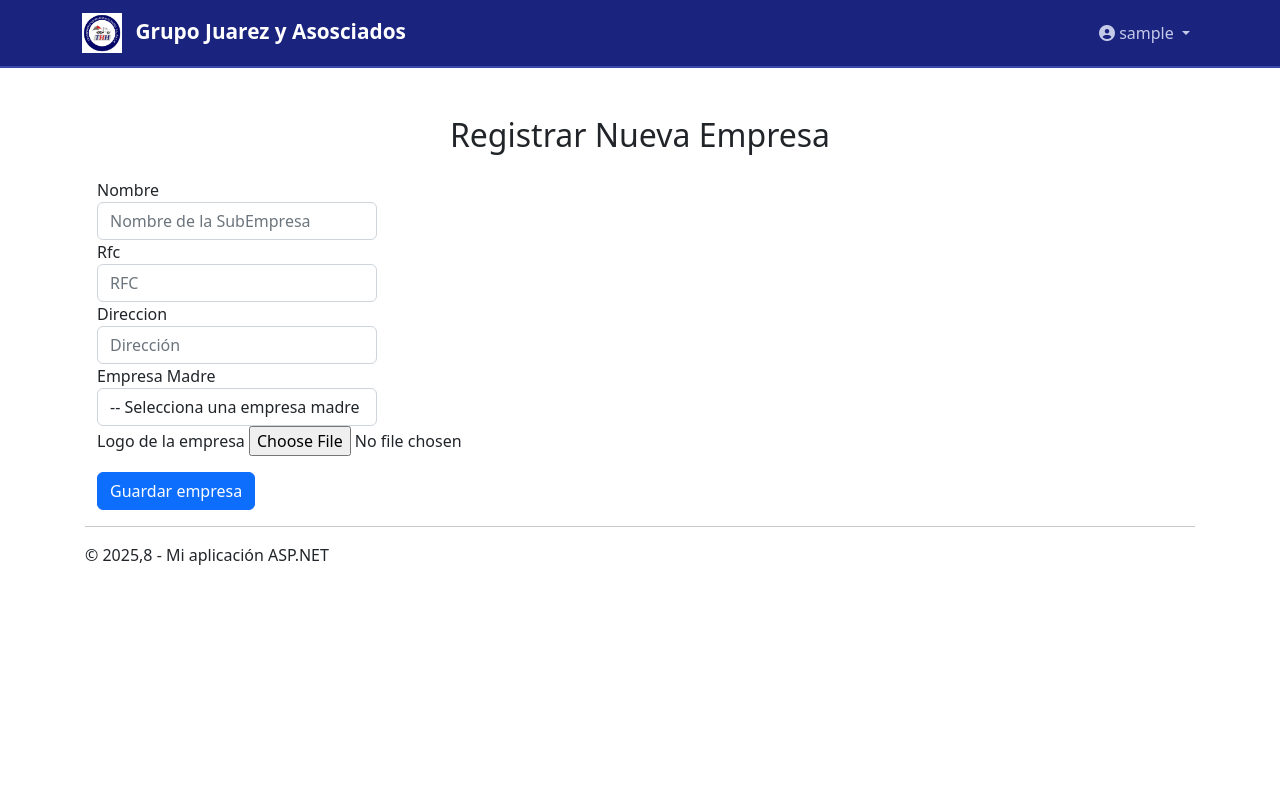
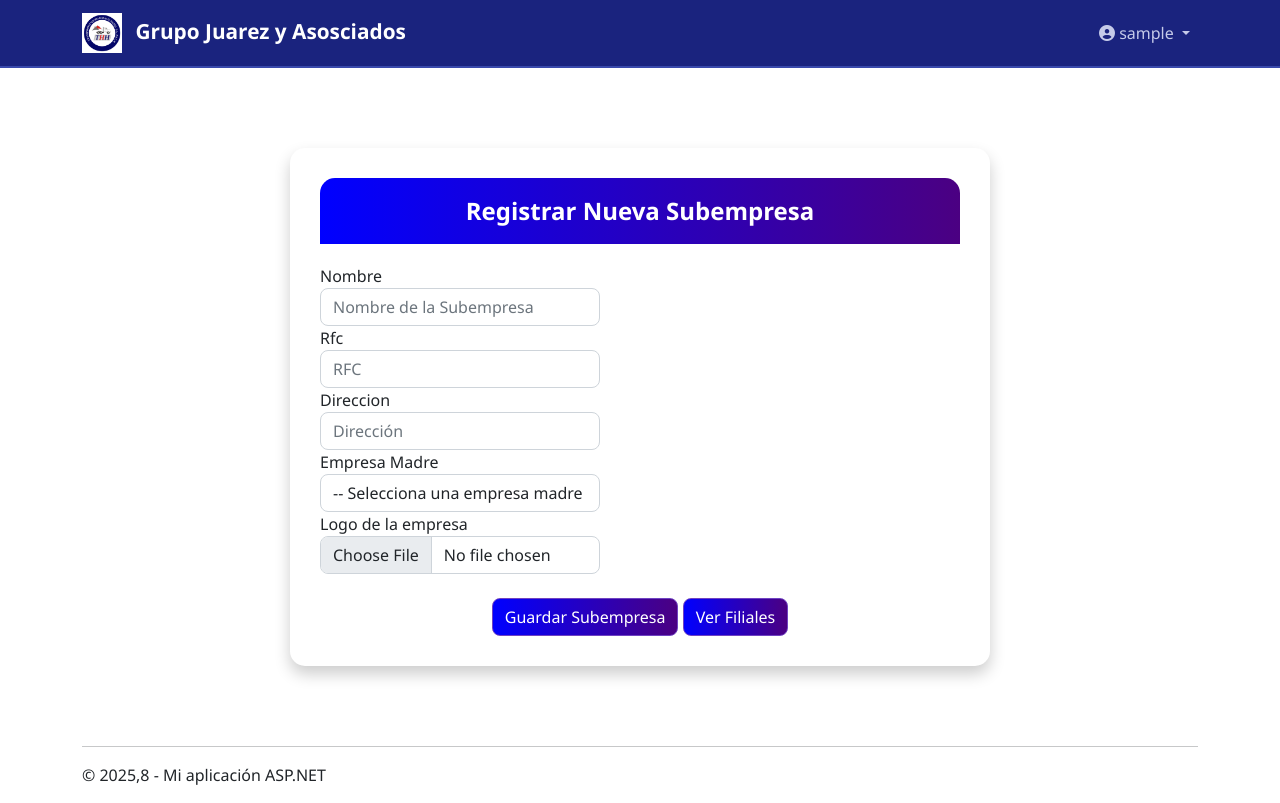
Before and after one commit to Oscarsalin12/Proyecto_Estadias, an ASP.NET MVC app: page /Empresas/InsertarSubEmpresa in a window 1280 px wide. Before the commit the page ends 565 px from the top, so only its background shows below. Run offline with ASP.NET Core 8 and stand-ins for ASP.NET MVC 5, Linux system fonts and the light colour scheme; the visitor is signed in with stand-in values (Sample User, id 1); data that the repository does not hold is empty; the project's own start-up code is not run, and a stand-in starts its controllers and pages; some libraries are stand-ins or nearby versions.

Commit message:
correcion de vistas de empresas, impementacion de cambio de contrasenas,

```diff
--- a/Proyecto_Estadias/Controllers/EmpresasController.cs
+++ b/Proyecto_Estadias/Controllers/EmpresasController.cs
@@ -1,3 +1,4 @@
+using Org.BouncyCastle.Crypto;
 using Proyecto_Estadias.Infraestructura;
 using Proyecto_Estadias.Models;
 using Proyecto_Estadias.Services;
@@ -36,11 +37,21 @@ namespace Proyecto_Estadias.Controllers
         }
 
         [HttpGet]
-        public ActionResult InsertarSubEmpresa()
+        public ActionResult InsertarSubEmpresa(int? idEmpresaMadre)
         {
-            ViewBag.Empresas = new SelectList(authServices.GetAllEmpresas(),"Id","Nombre");
-            return View();
+            ViewBag.Empresas = new SelectList(authServices.GetAllEmpresas(), "Id", "Nombre", idEmpresaMadre);
+
+            var model = new SubEmpresas();
+
+            if (idEmpresaMadre.HasValue)
+            {
+                model.IdEmpresa_madre = idEmpresaMadre.Value;
+
+            }
+            ViewBag.IdSub = idEmpresaMadre;
+            return View(model);
         }
+
 
         [HttpPost]
         public ActionResult InsertarSubEmpresa(SubEmpresas subEmpresas, HttpPostedFileBase archivoLogo)
--- a/Proyecto_Estadias/Controllers/PermisosController.cs
+++ b/Proyecto_Estadias/Controllers/PermisosController.cs
@@ -603,7 +603,7 @@ namespace Proyecto_Estadias.Controllers
                     firmas.AddCell(CreateSignatureCell("INTERESADO"));
                     contenido.AddCell(new PdfPCell(firmas) { Border = Rectangle.NO_BORDER, PaddingTop = 10 });
 
-                    Paragraph footer = new Paragraph($"Documento generado automáticamente - {empresa} | RFC: {rfc}", normalFont)
+                    Paragraph footer = new Paragraph($"Documento Elaborado para RH", normalFont)
                     {
                         Alignment = Element.ALIGN_CENTER,
                         SpacingBefore = 5f
--- a/Proyecto_Estadias/Infraestructura/IAuthServices.cs
+++ b/Proyecto_Estadias/Infraestructura/IAuthServices.cs
@@ -10,6 +10,7 @@ namespace Proyecto_Estadias.Infraestructura
     public interface IAuthServices
     {
         bool AsignarRolEmpresa(int idUsuario, int idRol, int idEmpresa);
+        bool CambiarContrasenia(string nombreUsuario, string viejaContrasenia, string nuevaContrasenia);
         List<Empresas> GetAllEmpresas();
         List<Roles> GetAllRoles();
         List<Departamentos> GetDepartamentos();
--- a/Proyecto_Estadias/Views/Auth/Perfil.cshtml
+++ b/Proyecto_Estadias/Views/Auth/Perfil.cshtml
@@ -9,7 +9,7 @@
 <div class="container profile-container">
     <div class="profile-header text-center">
         <h2 class="mb-2">Bienvenido, @Model.Usuario.Usuario</h2>
-        <p class="profile-subtitle">Selecciona una empresa para ver sus empleados</p>
+        <p class="profile-subtitle">Selecciona una empresa para ver sus SubEmpresas</p>
     </div>
 
     <div class="text-end mb-4">
--- a/Proyecto_Estadias/Views/Auth/SeleccionarSubempresa.cshtml
+++ b/Proyecto_Estadias/Views/Auth/SeleccionarSubempresa.cshtml
@@ -7,9 +7,12 @@
 <div class="container subempresa-container">
     <h2 class="subempresa-header">@ViewBag.EmpresaMadre - Subempresas</h2>
 
-    <a href="@Url.Action("InsertarSubEmpresa", "Empresas")" class="btn btn-gradient btn-nueva-subempresa">
+    <a href="@Url.Action("InsertarSubEmpresa", "Empresas", new { idEmpresaMadre = ViewBag.EmpresaId })"
+       class="btn btn-gradient btn-nueva-subempresa mb-3">
         + Registrar Subempresa
     </a>
+
+
 
     <div class="row">
         @foreach (var sub in Model)
--- a/Proyecto_Estadias/Views/Empresas/InsertarSubEmpresa.cshtml
+++ b/Proyecto_Estadias/Views/Empresas/InsertarSubEmpresa.cshtml
@@ -3,16 +3,75 @@
 @{
     ViewBag.Title = "Insertar SubEmpresas";
     Layout = "~/Views/Shared/_Layout.cshtml";
+    var idSub = ViewBag.IdSub;
 }
 
-<div class="container mt-5">
-    <h2 class="text-center mb-4">Registrar Nueva Empresa</h2>
+<link href="~/Content/bootstrap.css" rel="stylesheet" />
+<style>
+    body {
+        background: white;
+        font-family: 'Segoe UI', sans-serif;
+    }
+
+    .subempresa-container {
+        background-color: white;
+        padding: 30px;
+        margin: 80px auto;
+        border-radius: 15px;
+        max-width: 700px;
+        box-shadow: 0 8px 16px rgba(0, 0, 0, 0.2);
+    }
+
+    .subempresa-header {
+        background: linear-gradient(to right, #0000ff, #4b0082);
+        color: white;
+        text-align: center;
+        padding: 15px;
+        border-top-left-radius: 15px;
+        border-top-right-radius: 15px;
+        font-size: 24px;
+        font-weight: bold;
+        margin-bottom: 20px;
+    }
+
+    .form-control {
+        border-radius: 8px;
+    }
+
+    .btn-primary {
+        background: linear-gradient(to right, #0000ff, #4b0082);
+        border-color: #6F42C1;
+        border-radius: 8px;
+    }
+
+        .btn-primary:hover {
+            background-color: #5a379e;
+            border-color: #5a379e;
+        }
+
+    .btn-default {
+        border-radius: 8px;
+        margin-left: 10px;
+    }
+
+    .text-danger {
+        font-size: 14px;
+    }
+</style>
+
+<div class="subempresa-container">
+    <div class="subempresa-header">
+        Registrar Nueva Subempresa
+    </div>
 
     @using (Html.BeginForm("InsertarSubEmpresa", "Empresas", FormMethod.Post, new { enctype = "multipart/form-data" }))
     {
+        @Html.AntiForgeryToken()
+        @Html.ValidationSummary(true, "", new { @class = "text-danger" })
+
         <div class="form-group">
             @Html.LabelFor(m => m.Nombre)
-            @Html.TextBoxFor(m => m.Nombre, new { @class = "form-control", placeholder = "Nombre de la SubEmpresa" })
+            @Html.TextBoxFor(m => m.Nombre, new { @class = "form-control", placeholder = "Nombre de la Subempresa" })
             @Html.ValidationMessageFor(m => m.Nombre, "", new { @class = "text-danger" })
         </div>
 
@@ -36,10 +95,13 @@
 
         <div class="form-group">
             <label for="archivoLogo">Logo de la empresa</label>
-            <input type="file" name="archivoLogo" class="form-control-file" />
+            <input type="file" name="archivoLogo" class="form-control" />
         </div>
 
-        <button type="submit" class="btn btn-primary mt-3">Guardar empresa</button>
+        <div class="form-group text-center mt-4">
+            <button type="submit" class="btn btn-primary">Guardar Subempresa</button>
+            @Html.ActionLink("Ver Filiales", "SeleccionarSubempresa", "Auth", new { id = idSub }, new { @class = "btn btn btn-primary" })
+        </div>
     }
 </div>
 
--- a/Proyecto_Estadias/Views/Shared/_Layout.cshtml
+++ b/Proyecto_Estadias/Views/Shared/_Layout.cshtml
@@ -84,6 +84,7 @@
                             <ul class="dropdown-menu dropdown-menu-end" aria-labelledby="userDropdown">
                                 <li>@Html.ActionLink("Usuarios Registrados", "ListarUsuairos", "Auth", null, new { @class = "dropdown-item" })</li>
                                 <li class="nav-item">@Html.ActionLink("Añadir Usuario", "Account", "Auth", null, new { @class = "dropdown-item" })</li>
+                                <li class="nav-item">@Html.ActionLink("Cambiar Contrasenia", "CambiarContrasena", "Auth", null, new { @class = "dropdown-item" })</li>
                                 <li>@Html.ActionLink("Salir", "LogOut", "Auth", null, new { @class = "dropdown-item" })</li>
                             </ul>
                         </li>
```
Also changed, not shown: Proyecto_Estadias/Controllers/AuthController.cs (+30 -1 lines), Proyecto_Estadias/Services/AuthServices.cs (+19 -1 lines), Proyecto_Estadias/Views/Auth/CambiarContrasena.cshtml (added, +84 -0 lines), Proyecto_Estadias/Views/Empresas/InsertarEmpresa.cshtml (+65 -4 lines), Proyecto_Estadias/Proyecto_Estadias.csproj.
